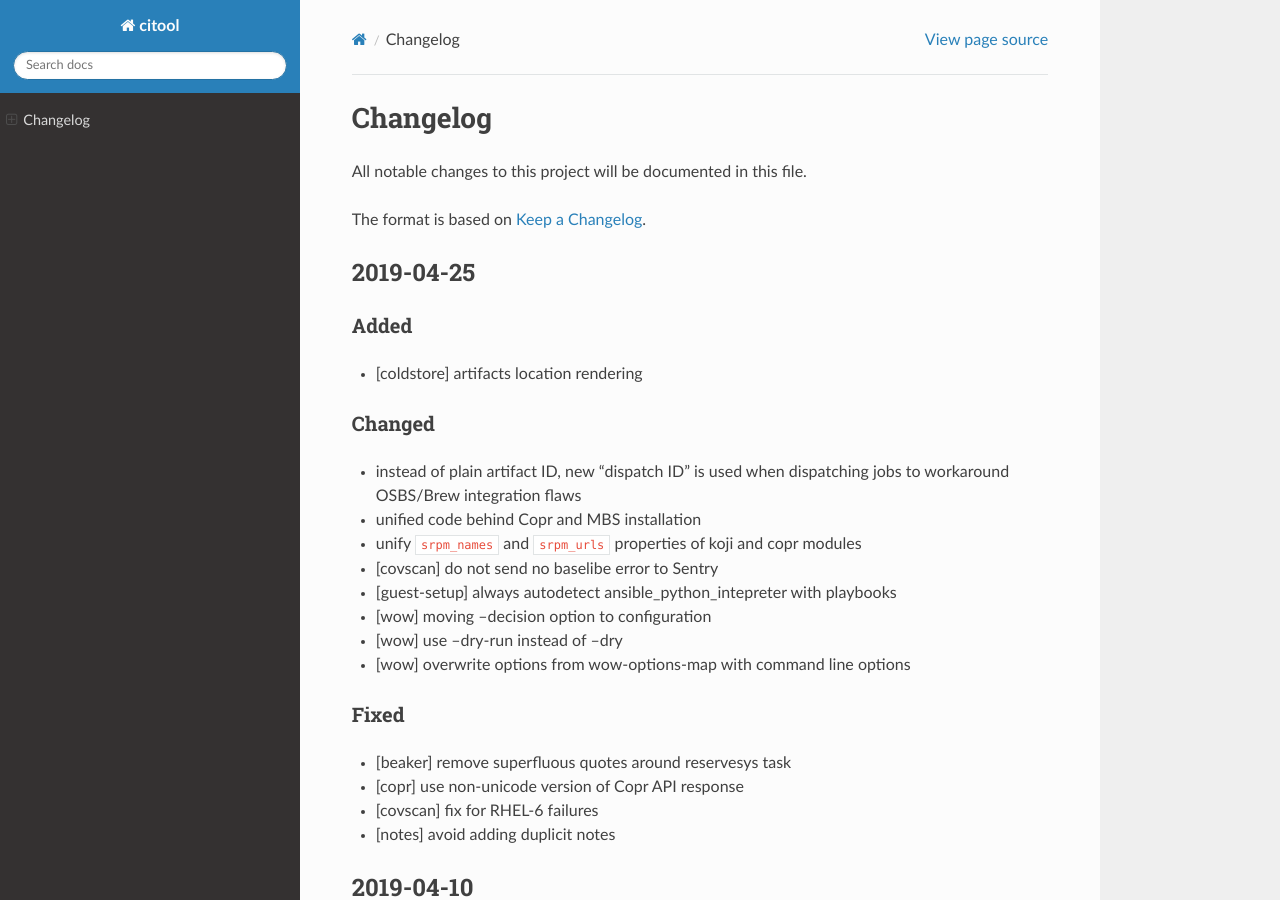
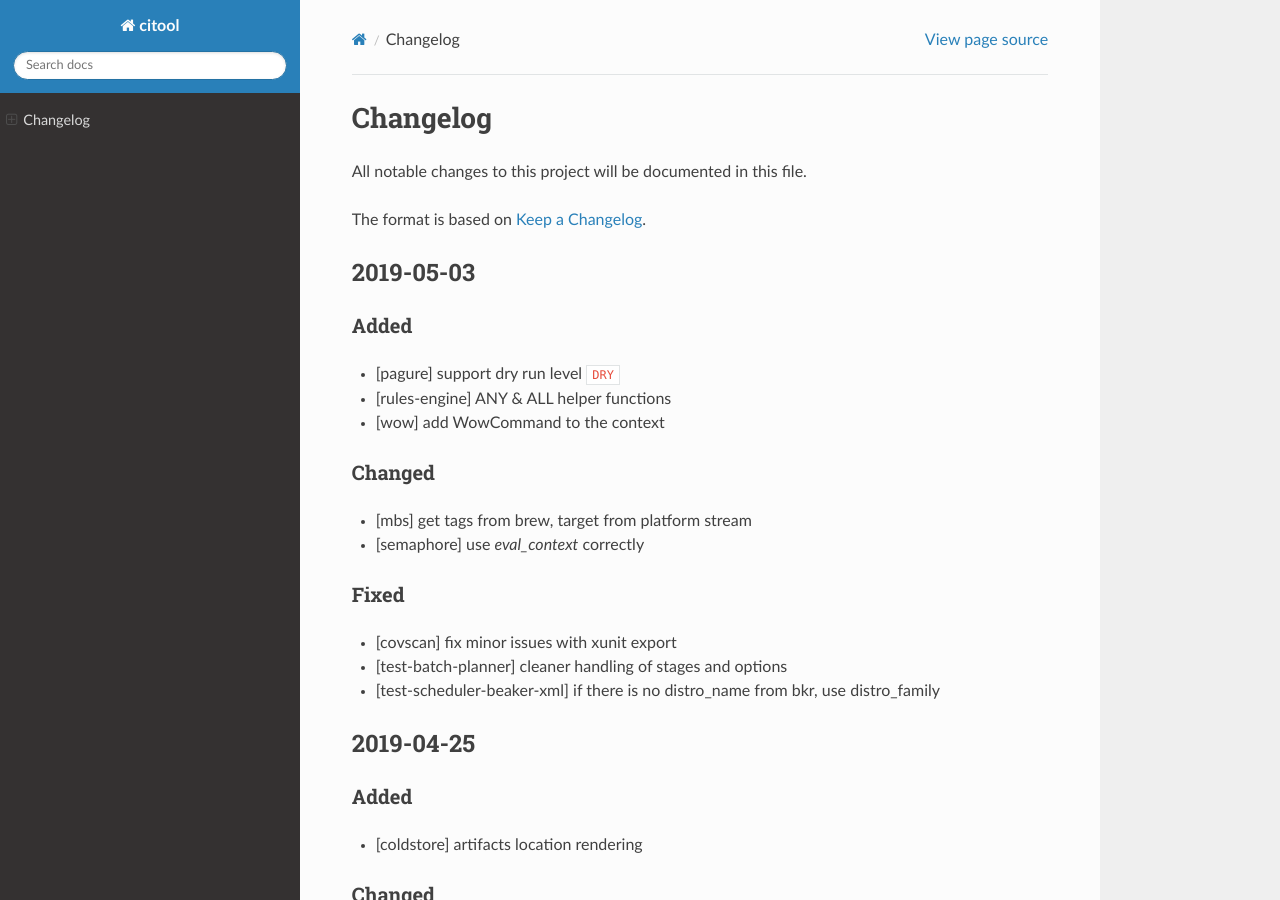
Before and after one commit to guy9050/gluetool, a Sphinx documentation site: the page built from docs/source/CHANGELOG.rst, in a window 1280 px wide and 900 px high. Built offline with Sphinx 7.4.7 and the Read the Docs theme 2.0.0, drawn with Linux system fonts in a browser that asks for light colours.

Commit message:
Changelog update for 2019-05-03 release

```diff
--- a/docs/source/CHANGELOG.rst
+++ b/docs/source/CHANGELOG.rst
@@ -4,6 +4,31 @@ Changelog
 All notable changes to this project will be documented in this file.
 
 The format is based on `Keep a Changelog <https://keepachangelog.com/en/1.0.0/>`_.
+
+
+2019-05-03
+----------
+
+Added
+~~~~~
+
+- [pagure] support dry run level ``DRY``
+- [rules-engine] ANY & ALL helper functions
+- [wow] add WowCommand to the context
+
+Changed
+~~~~~~~
+
+- [mbs] get tags from brew, target from platform stream
+- [semaphore] use `eval_context` correctly
+
+Fixed
+~~~~~
+
+- [covscan] fix minor issues with xunit export
+- [test-batch-planner] cleaner handling of stages and options
+- [test-scheduler-beaker-xml] if there is no distro_name from bkr, use distro_family
+
 
 
 2019-04-25
```
